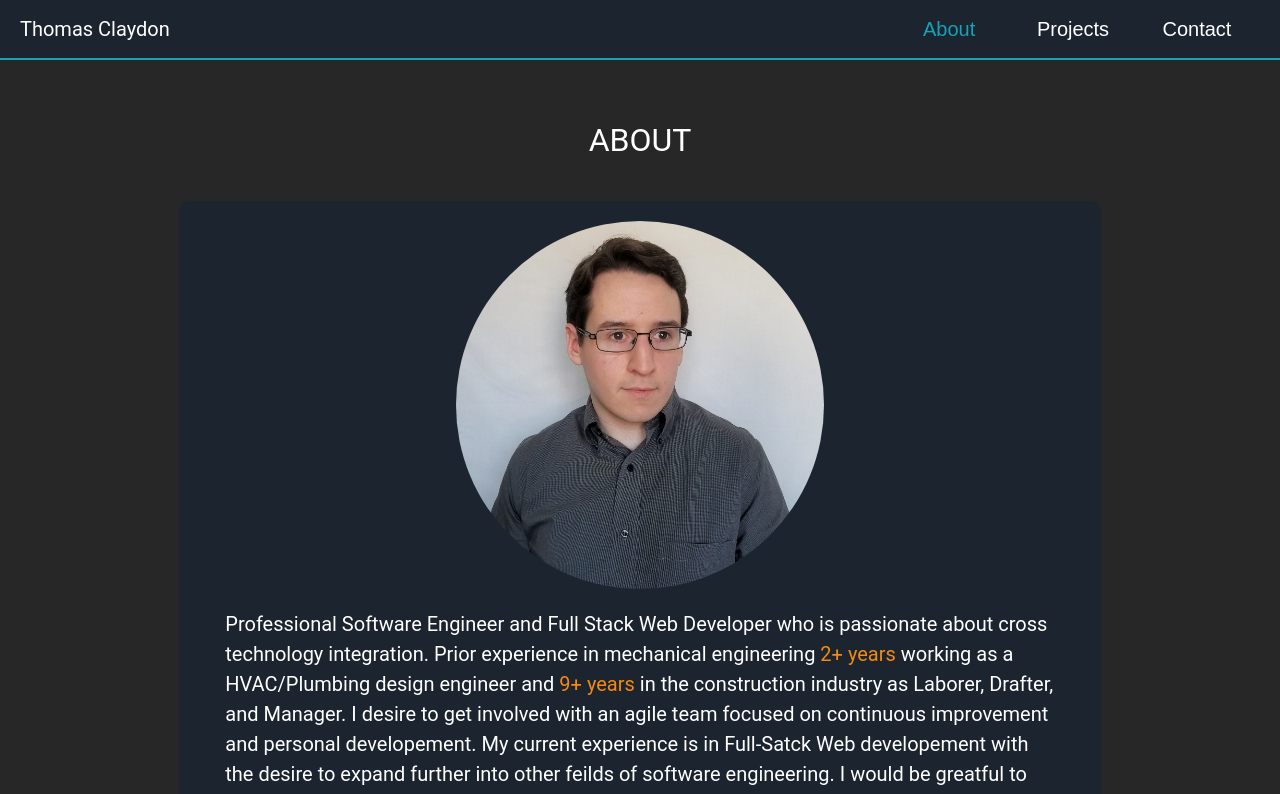
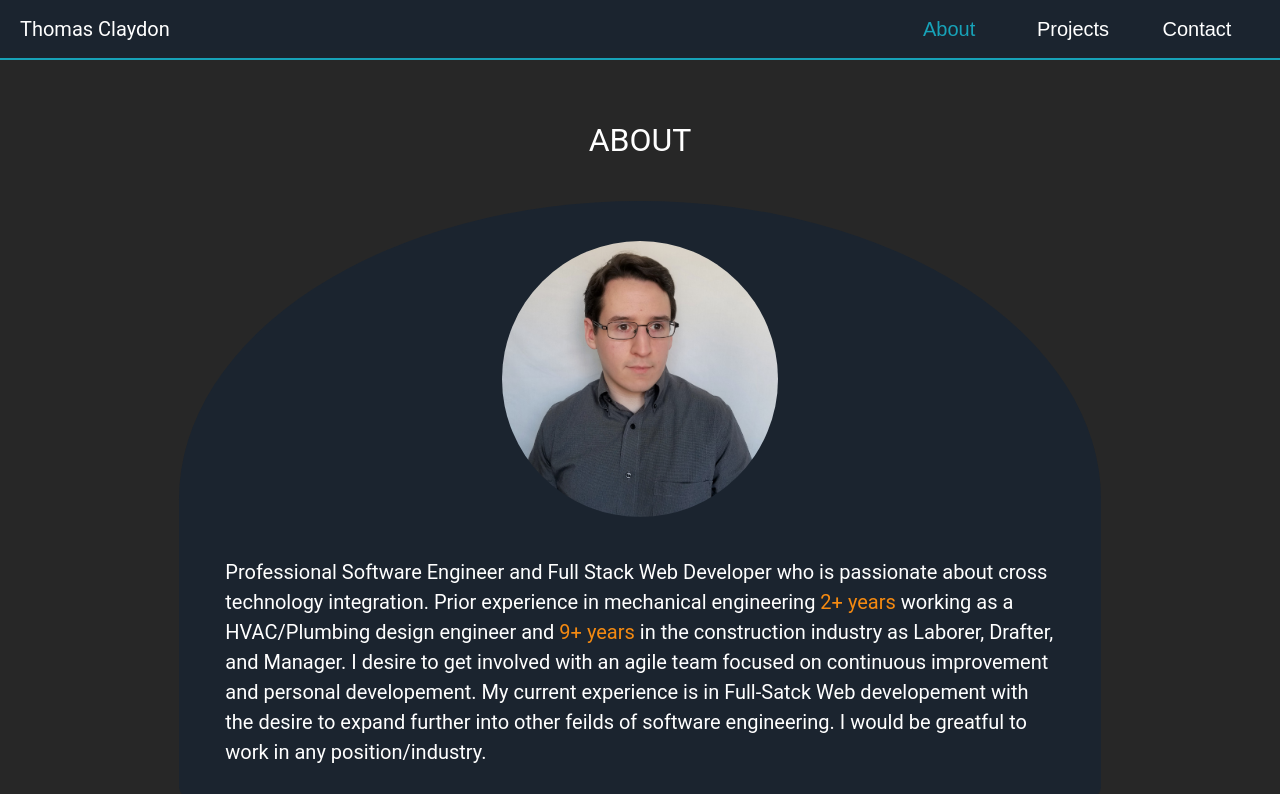
Before and after one commit to gittc100/Portfolio, a React (Create React App) app in the folder app/: page / in a window 1280 px wide. Shown: the top 794 px of the page. Built offline with nearby package versions, Linux system fonts and the light colour scheme.

Commit message:
chabges styles

```diff
--- a/app/src/css/index.css
+++ b/app/src/css/index.css
@@ -833,39 +833,53 @@ textarea {
   display: flex;
   justify-content: space-evenly;
   align-items: center;
-  flex-direction: column;
-  border-radius: 1rem;
+  flex-direction: row;
+  border-radius: 18rem 1rem 1rem 18rem;
   background: #1b242f;
 }
 .container-main-about #about .container-main .container-about .container-image img {
-  width: 40%;
+  width: 15%;
   border-radius: 50%;
-  margin-top: 2rem;
+  margin: 5%;
 }
 .container-main-about #about .container-main .container-about .container-image p {
   font-size: 2rem;
   color: #FFFFFF;
   text-align: left;
   width: 90%;
-  margin: 2rem;
+  margin: 2rem 2rem;
 }
 .container-main-about #about .container-main .container-about .container-image p span {
   color: #f58a11;
 }
-@media (max-width: 900px) {
+@media (max-width: 1300px) {
   .container-main-about #about .container-main .container-about .container-image {
     justify-content: space-evenly;
-    width: 100%;
+    flex-direction: column;
+    border-radius: 50% 50% 1rem 1rem;
+    width: 80%;
   }
   .container-main-about #about .container-main .container-about .container-image img {
-    width: 40%;
-    margin-top: 2rem;
+    width: 30%;
+    margin: 2rem;
+    margin-top: 4rem;
   }
   .container-main-about #about .container-main .container-about .container-image p {
     margin-bottom: 2rem;
   }
 }
+@media (max-width: 900px) {
+  .container-main-about #about .container-main .container-about .container-image {
+    width: 100%;
+  }
+}
 @media (max-width: 600px) {
+  .container-main-about #about .container-main .container-about .container-image {
+    border-radius: 1rem;
+  }
+  .container-main-about #about .container-main .container-about .container-image img {
+    width: 70%;
+  }
   .container-main-about #about .container-main .container-about .container-image p {
     font-size: 1.6rem;
   }
--- a/app/src/less/about.less
+++ b/app/src/less/about.less
@@ -2,7 +2,7 @@
   margin-top: 6rem;
   min-height: 100vh;
   background-color: @dark-grey;
- border-bottom: 1px solid @dark-grey;
+  border-bottom: 1px solid @dark-grey;
   @media @tablet {
     margin-top: 7rem;
   }
@@ -31,37 +31,50 @@
           display: flex;
           justify-content: space-evenly;
           align-items: center;
-          flex-direction: column;
+          flex-direction: row;
           // border: 1px solid @eastern-blue;
-          border-radius: 1rem;
+          border-radius: 18rem 1rem 1rem 18rem;
+          // border-radius: 40% 1rem 1rem 40%;
           background: @dark-slate;
           img {
-            width: 40%;
+            width: 15%;
             border-radius: 50%;
-            margin-top: 2rem;
+            margin: 5%;
           }
           p {
             font-size: 2rem;
             color: @white;
             text-align: left;
             width: 90%;
-            margin: 2rem;
+            margin: 2rem 2rem;
             span {
               color: @orange;
             }
           }
-          @media @tablet {
+
+          @media (max-width: 1300px) {
             justify-content: space-evenly;
-            width: 100%;
+            flex-direction: column;
+            // border-radius: 1rem;
+            border-radius: 50% 50% 1rem 1rem;
+            width: 80%;
             img {
-              width: 40%;
-              margin-top: 2rem;
+              width: 30%;
+              margin: 2rem;
+              margin-top: 4rem;
             }
             p {
               margin-bottom: 2rem;
             }
           }
+          @media @tablet {
+            width: 100%;
+          }
           @media @mobile {
+            border-radius: 1rem;
+            img{
+              width: 70%;
+            }
             p {
               font-size: 1.6rem;
             }
```
